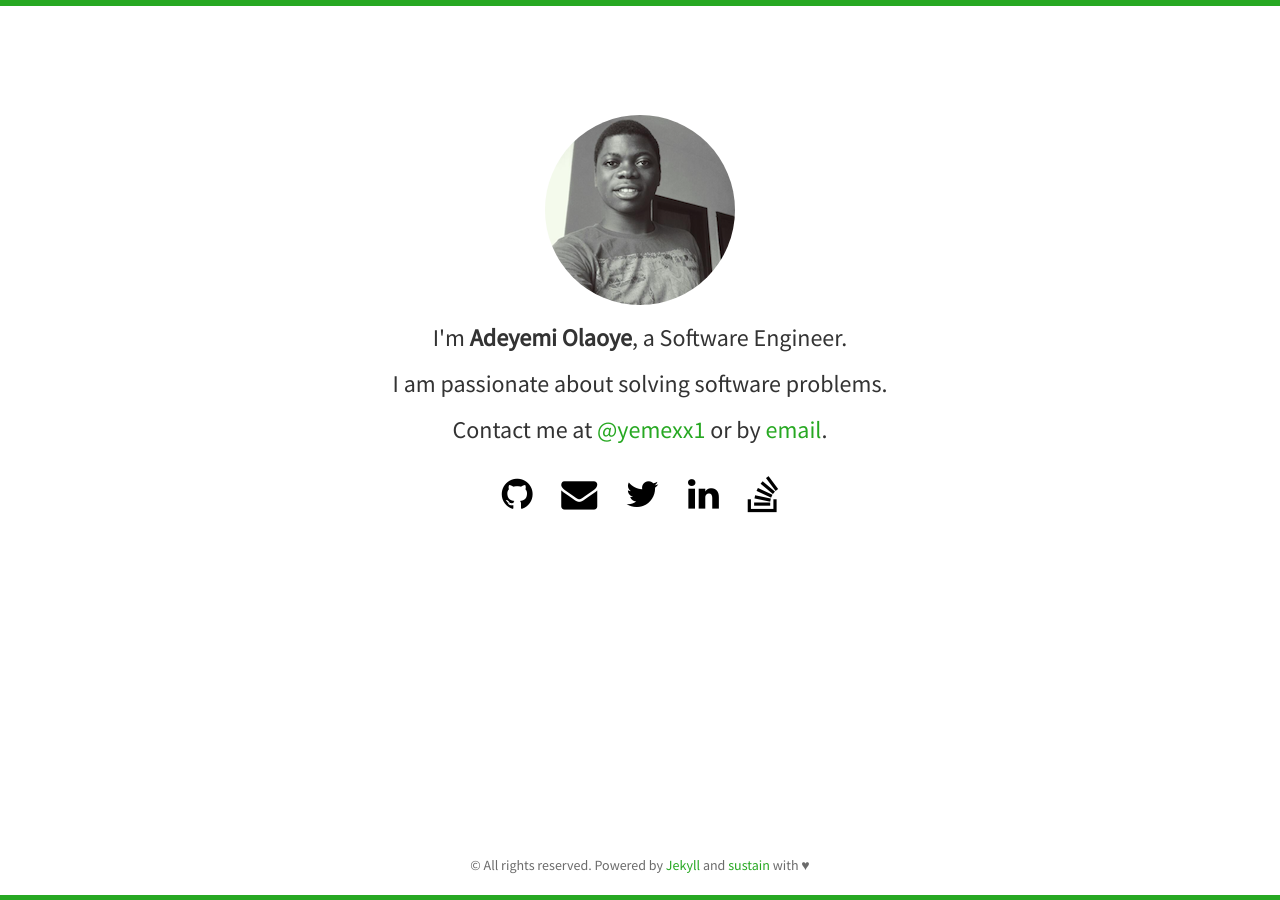
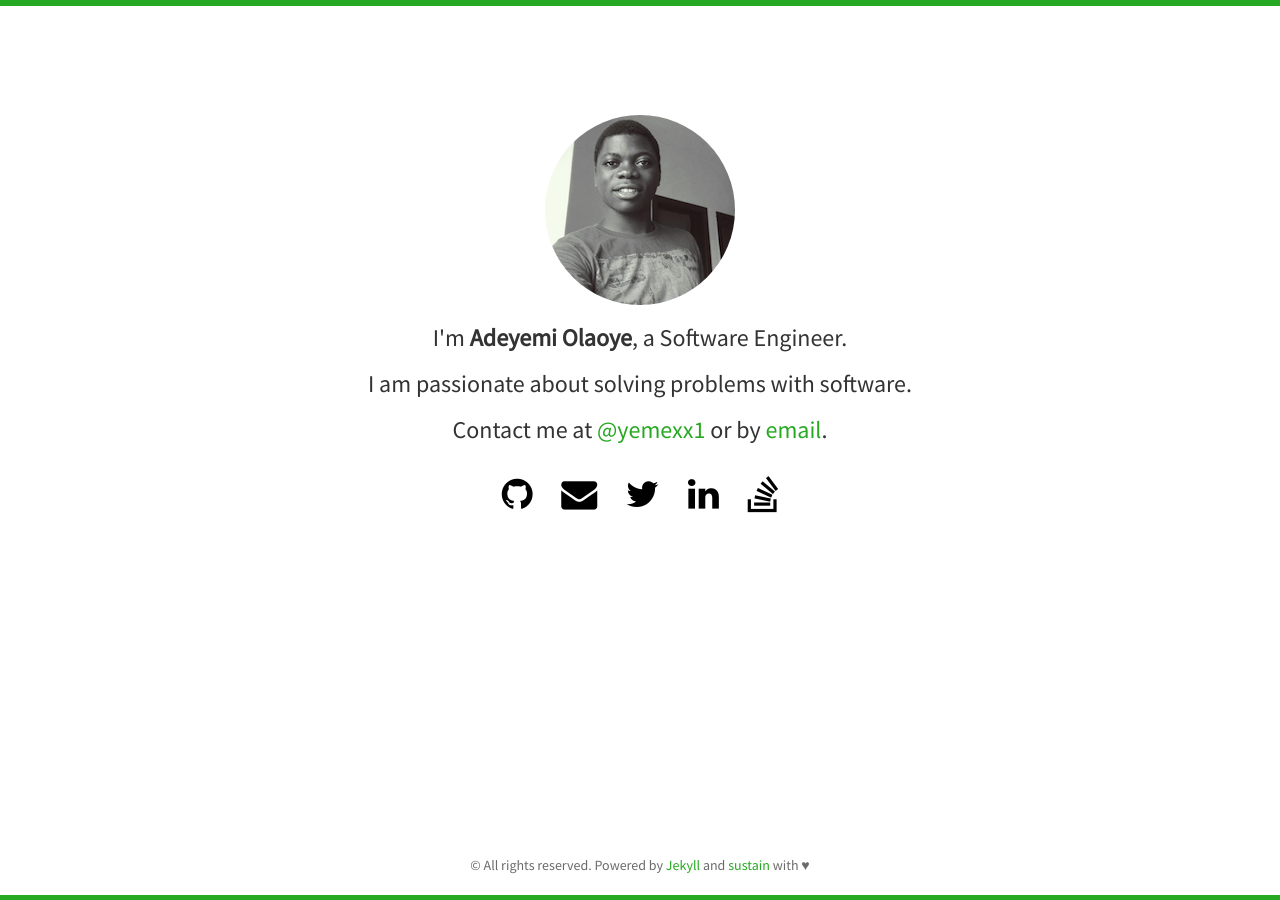
Before and after one commit to yemexx1/yemexx1.github.io, a Jekyll site: the page built from index.html, in a window 1280 px wide. Built offline with Jekyll 4.4.1, drawn with Linux system fonts in a browser that asks for light colours; nearby versions of some CDN libraries; the list of posts is cut into pages by our own code.

Commit message:
Update description

```diff
--- a/index.html
+++ b/index.html
@@ -8,7 +8,7 @@ layout: home
 		<img class="img-circle" src="{{ site.baseurl }}static/img/{{ site.avatar }}" alt="Responsive image">
 	  </div>
 	  <h3>I'm <strong>{{ site.author }}</strong>, a Software Engineer.</h3>
-	  <h3>I am passionate about solving software problems.</h3>
+	  <h3>I am passionate about solving problems with software.</h3>
 	  <h3>Contact me at <a href="http://twitter.com/{{ site.twitter }}">@{{ site.twitter }}</a> or by <a href="mailto:{{ site.email }}">email</a>.</h3>
 	  {% include social.html %}
 	</div>
```
